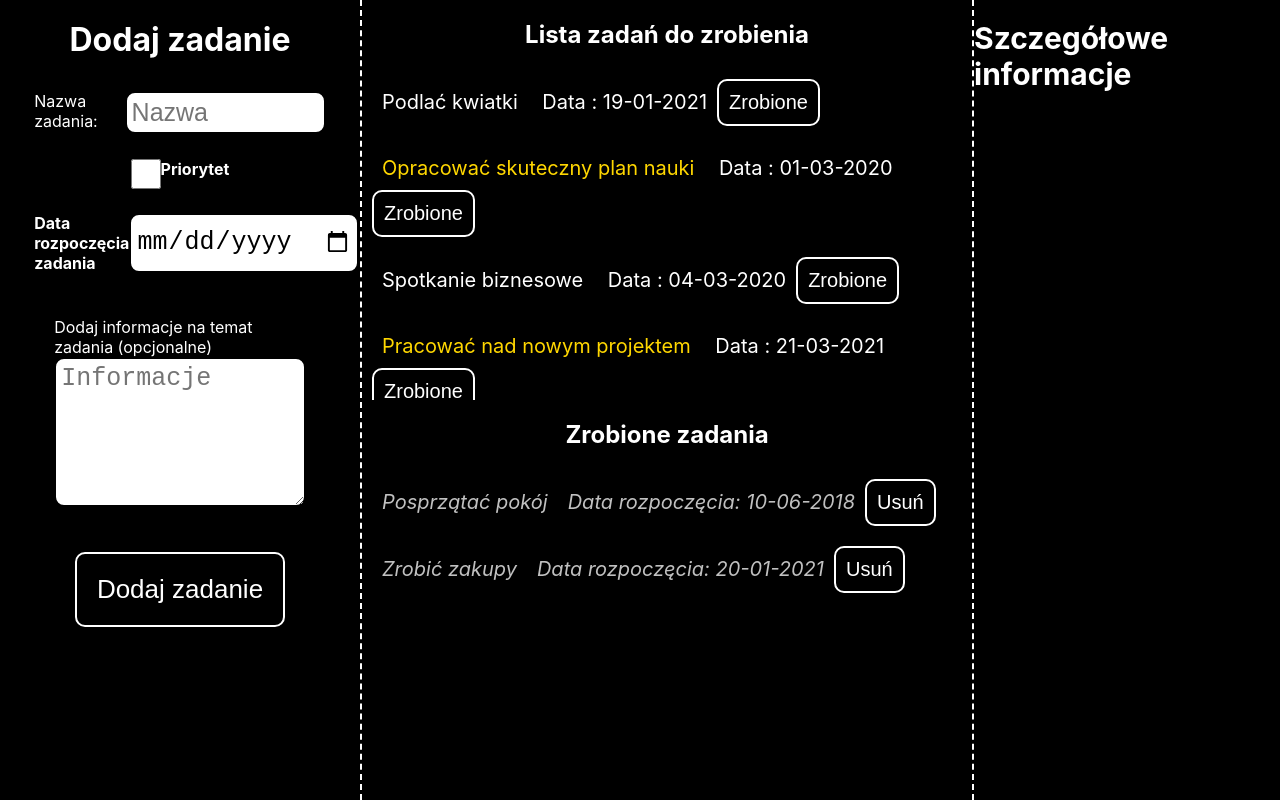
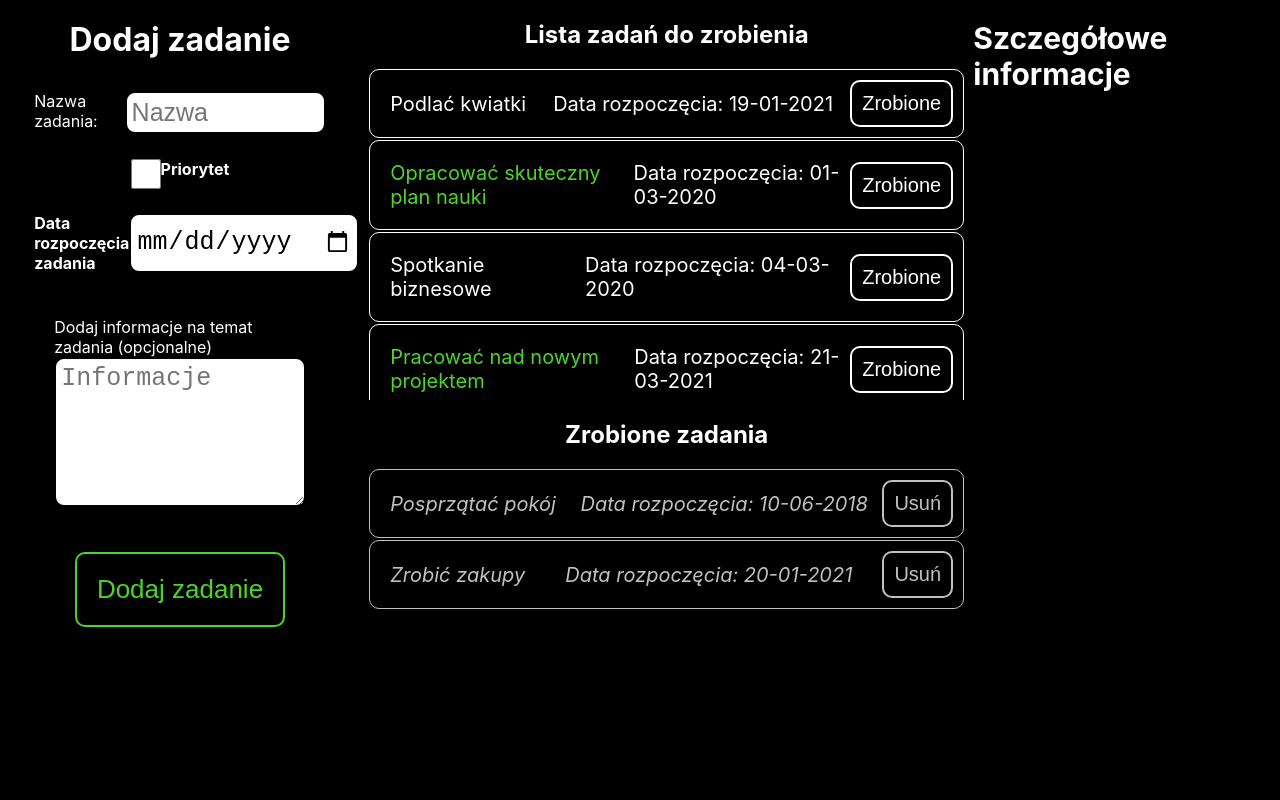
Before and after one commit to Treodaio/React_To_Do, a React (Create React App) app: page / in a window 1280 px wide. Built offline with nearby package versions, Linux system fonts and the light colour scheme.

Commit message:
Handle done and remove tasks

```diff
--- a/src/components/ActiveTask.js
+++ b/src/components/ActiveTask.js
@@ -1,9 +1,10 @@
 import React from 'react';
 const ActiveTask = props => {
     return (
-        <div className="ActiveTasks">
-            <h3 className={props.taskInfo.priority ? "priority" : ""} >{props.taskInfo.name}</h3> <h3>Data : {props.taskInfo.date}</h3>
-            <button>Zrobione</button>
+        <div className="ActiveTasks" data-key={props.taskInfo.id}>
+            <h3 className={props.taskInfo.priority ? "priority" : ""}>{props.taskInfo.name} </h3>
+            <h3>Data rozpoczęcia: {props.taskInfo.date}</h3>
+            <button onClick={() => { props.end(props.taskInfo.id) }}>Zrobione</button>
         </div>
     );
 }
--- a/src/components/App.js
+++ b/src/components/App.js
@@ -68,7 +68,6 @@ class App extends React.Component {
     const name = e.target.name;
 
     if (type === "checkbox") {
-      console.log(e);
       this.setState({
         [name]: e.target.checked,
       })
@@ -122,6 +121,39 @@ class App extends React.Component {
 
   clearInputs() { this.setState({ taskName: "", taskDate: "", taskPriority: false, taskAddInfo: "", }) }
 
+  handleRemove(ID) {
+    const tasksCopy = [...this.state.tasks];
+    const properLength = this.state.tasks.length - 1;
+    const index = this.findItem(ID);
+
+    tasksCopy.splice(index, 1);
+
+    if (tasksCopy.length === properLength) {
+      this.setState({
+        tasks: tasksCopy,
+      })
+    }
+  }
+
+  handleDone(ID) {
+    const index = this.findItem(ID);
+    const tasks = [...this.state.tasks];
+
+    let element = {
+      ...this.state.tasks[index],
+      active: false,
+    };
+    tasks[index] = element;
+
+    this.setState({
+      tasks
+    })
+  }
+
+  findItem(ID) {
+    return this.state.tasks.findIndex(item => item.id === ID);
+  }
+
   render() {
     return (
       <div className="App">
@@ -135,7 +167,8 @@ class App extends React.Component {
           addInfo={this.state.taskAddInfo}
         />
 
-        <TaskList tasks={this.state.tasks} />
+        <TaskList tasks={this.state.tasks} endTask={this.handleDone.bind(this)}
+          removeTask={this.handleRemove.bind(this)} />
         <TaskInfo />
       </div>
     )
--- a/src/components/TaskCompleted.js
+++ b/src/components/TaskCompleted.js
@@ -4,9 +4,10 @@ const TaskCompleted = props => {
         <div className="TaskCompleted">
             <h3>{props.taskInfo.name}</h3>
             <h3>Data rozpoczęcia: {props.taskInfo.date}</h3>
-            <button>Usuń</button>
+            <button onClick={() => { props.remove(props.taskInfo.id) }}>Usuń</button>
         </div>
     );
 }
 
 export default TaskCompleted;
+// bez data-key. Zdradza niepotrzebnie informacje o ID
--- a/src/components/TaskList.js
+++ b/src/components/TaskList.js
@@ -6,11 +6,14 @@ import '../layouts/TaskList.css';
 
 const TaskList = props => {
     const activeTasks = props.tasks.map(task => {
-        if (task.active) { return <ActiveTask key={task.id} taskInfo={task} /> }
+        if (task.active) { return <ActiveTask key={task.id} taskInfo={task} end={props.endTask} /> }
         else return null;
     })
     const doneTasks = props.tasks.map(task => {
-        if (task.active === false) { return <TaskCompleted key={task.id} taskInfo={task} /> }
+        if (task.active === false) {
+            return <TaskCompleted key={task.id} taskInfo={task}
+                remove={props.removeTask} />
+        }
         else return null;
     })
 
--- a/src/layouts/AddTask.css
+++ b/src/layouts/AddTask.css
@@ -2,7 +2,6 @@
     display: flex;
     flex-direction: column;
     align-items: center;
-    border-right: 2px dashed white;
 }
 
 .AddTask h1 {
@@ -61,16 +60,18 @@
 
 .AddTask button {
     padding: 20px;
-    border: 2px solid white;
-    color: white;
+    border: 2px solid rgb(77, 212, 43);
+    color: rgb(77, 212, 43);
     background-color: black;
     font-size: 26px;
     border-radius: 10px;
     cursor: pointer;
     transition: .3s;
+    outline: none;
 }
 
 .AddTask button:hover {
     color: black;
-    background-color: white;
+    background-color: rgb(77, 212, 43);
+    text-shadow: 0 0 4px black;
 }
--- a/src/layouts/App.css
+++ b/src/layouts/App.css
@@ -19,3 +19,32 @@
 .TaskInfo {
   flex-basis: 25%;
 }
+
+/* width */
+::-webkit-scrollbar {
+  width: 15px;
+}
+
+/* Track */
+::-webkit-scrollbar-track {
+  background: black;
+  border: 0px solid black;
+  border-radius: 10px;
+}
+
+/* Handle */
+::-webkit-scrollbar-thumb {
+  background: blue;
+  border: 0px solid black;
+  border-radius: 10px;
+}
+
+::-webkit-scrollbar-button {
+  height: 80px;
+}
+
+/* Handle on hover */
+::-webkit-scrollbar-thumb:hover {
+  cursor: pointer;
+  background: lightskyblue;
+}
--- a/src/layouts/TaskList.css
+++ b/src/layouts/TaskList.css
@@ -1,5 +1,4 @@
 .TaskList {
-    border-right: 2px dashed white;
     display: flex;
     flex-direction: column;
     justify-content: space-around;
@@ -26,21 +25,7 @@
     padding: 10px;
     font-size: 20px;
     font-weight: normal;
-    display: inline-block;
 }
-
-.ActiveTasks,
-.TaskCompleted {
-    padding: 10px;
-    width: 100%;
-
-}
-
-.TaskCompleted h3 {
-    color: silver;
-    font-style: italic;
-}
-
 
 .TaskList button {
     padding: 10px;
@@ -58,6 +43,34 @@
     color: black;
 }
 
+
+.ActiveTasks,
+.TaskCompleted {
+    padding: 10px;
+    width: 97%;
+    cursor: pointer;
+    border: 1px solid white;
+    display: flex;
+    justify-content: space-between;
+    align-items: center;
+    margin-bottom: 2px;
+    border-radius: 10px;
+}
+
+.TaskCompleted {
+    border-color: silver;
+}
+
+.TaskCompleted h3 {
+    color: silver;
+    font-style: italic;
+}
+
+.TaskCompleted button {
+    color: silver;
+    border-color: silver;
+}
+
 .priority {
-    color: gold;
+    color: rgb(77, 212, 43)
 }
```
Also changed, not shown: src/components/Task.js (deleted, +0 -9 lines).
